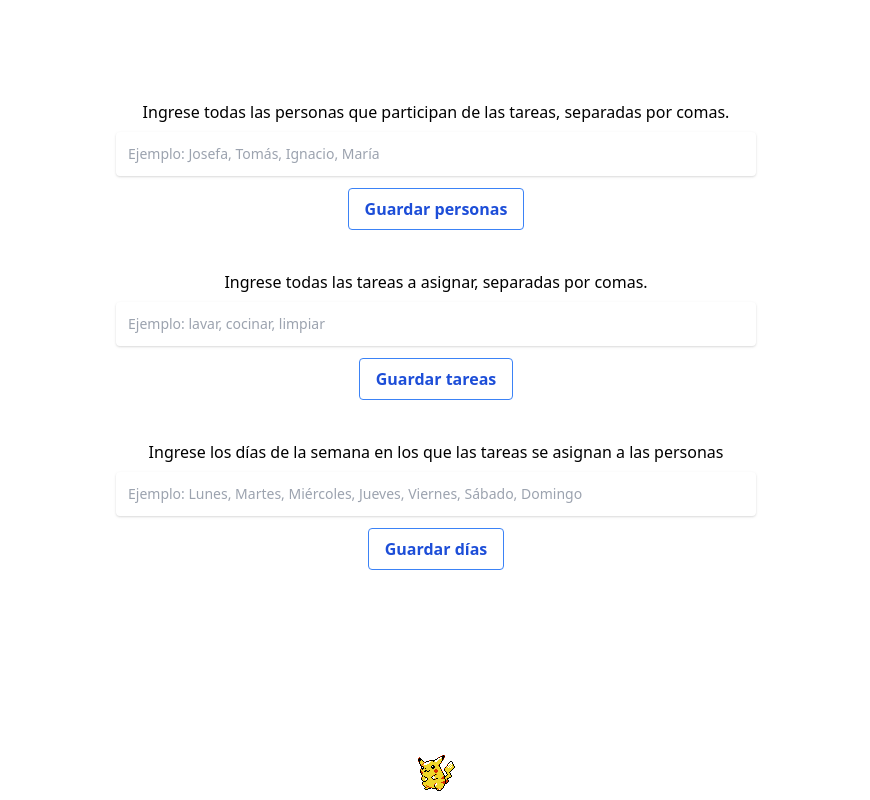
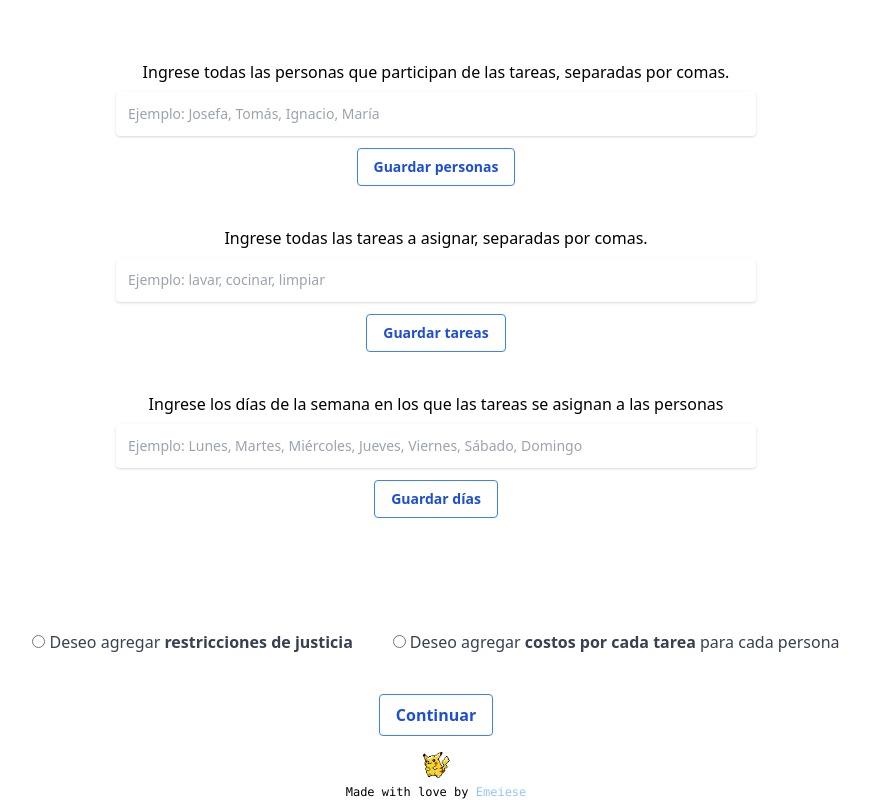
Before and after one commit to emeiese/task-assignation-frontend, a Vue app: page /assigner in a window 1280 px wide. Shown: the whole page, without its empty margins (204-1074 px from the left). Built offline with nearby package versions, Linux system fonts and the light colour scheme.

Commit message:
Agregando nuevas celdas al assigner

```diff
--- a/src/App.vue
+++ b/src/App.vue
@@ -10,6 +10,6 @@ export default {
 <style>
 #app {
   /*text-align: center;*/
-  margin-top: 60px;
+  margin-top: 20px;
 }
 </style>
--- /dev/null
+++ b/src/components/SimpleTooltip.vue
@@ -0,0 +1,66 @@
+<template>
+  <!-- recovered from https://qvault.io/javascript/creating-a-custom-tooltip-component-in-vue/ -->
+  <div class="tooltip-box">
+    <slot />
+    <div
+      class="tooltip"
+    >
+      <span
+        class="text text-xs"
+      >{{ text }}</span>
+    </div>
+  </div>
+</template>
+
+<script>
+export default {
+  props: {
+    text: {
+      type: String,
+      required: true
+    }
+  }
+};
+</script>
+
+<style scoped>
+.tooltip-box {
+  position: relative;
+  display: inline-block;
+}
+
+.tooltip-box:hover .tooltip{
+  opacity: 1;
+}
+
+.tooltip {
+  color: #ffffff;
+  text-align: center;
+  padding: 10px 10px;
+  border-radius: 10px;
+
+  width: 300px;
+  bottom: 100%;
+  left: 50%;
+  margin-left: -200px;
+
+  opacity: 0;
+  transition: opacity 1s;
+
+  position: absolute;
+  z-index: 1;
+
+  background: #4858e4;
+}
+
+.text::after {
+  content: " ";
+  position: absolute;
+  top: 100%;
+  left: 50%;
+  margin-left: -5px;
+  border-width: 5px;
+  border-style: solid;
+  border-color: #4858e4 transparent transparent transparent;
+}
+</style>
--- /dev/null
+++ b/src/components/TheFooter.vue
@@ -0,0 +1,28 @@
+<template>
+  <footer class="footer">
+      <div
+        class="w-full flex flex-col align-middle absolute bottom-0 items-center"
+      >
+        <img
+          class="w-10"
+          alt="Pikachu sprite"
+          src="../assets/pikachu_sprite.png"
+          title="I'm not fat, God gave me airbags cuz' I'm precious"
+        />
+        <h3 class="text-xs font-mono">
+          Made with love by
+          <a class="text-blue-300" href="https://github.com/emeiese">
+            Emeiese</a
+          >
+        </h3>
+      </div>
+  </footer>
+</template>
+
+<script>
+export default {
+  name: "FooterSection",
+};
+</script>
+
+<style scoped></style>
--- a/src/components/inputAndSave.vue
+++ b/src/components/inputAndSave.vue
@@ -17,7 +17,7 @@
     </span>
   </div>
   <button
-    class="bg-transparent hover:bg-blue-500 text-blue-700 font-semibold hover:text-white py-2 px-4 border border-blue-500 hover:border-transparent rounded"
+    class=" text-sm bg-transparent hover:bg-blue-500 text-blue-700 font-semibold hover:text-white py-2 px-4 border border-blue-500 hover:border-transparent rounded"
     @click="$emit('save-objects', objects)"
   >
     {{ saveString }}
--- a/src/main.js
+++ b/src/main.js
@@ -1,4 +1,4 @@
-import { createApp } from "vue";
+import { createApp} from "vue";
 import App from "./App.vue";
 import "@/assets/css/tailwind.css";
 import router from "./router";
--- a/src/views/assigner.vue
+++ b/src/views/assigner.vue
@@ -1,5 +1,5 @@
 <template>
-  <div class="w-full flex flex-col m-10 items-center mx-auto">
+  <div class="w-full flex flex-col m-5 items-center mx-auto">
     <input-and-save
       id="namesInput"
       upperString="Ingrese todas las personas que participan de las tareas, separadas por comas."
@@ -21,29 +21,76 @@
       placeholder="Ejemplo: Lunes, Martes, Miércoles, Jueves, Viernes, Sábado, Domingo"
       saveString="Guardar días"
     ></input-and-save>
-    <div class="flex-col absolute bottom-0 items-center">
-      <img
-        class=""
-        alt="Pikachu sprite"
-        src="../assets/pikachu_sprite.png"
-        title="Holi, soy un pikachu gordito"
-      />
-      <!-- <h3>
-        Made with love by https://github.com/emeiese
-      </h3> -->
+    <div class="flex flex-row pt-28 pb-10 space-x-10">
+      <label class="text-gray-700">
+        <input type="radio" value="" ref="restrictionsSelected" />
+        <span class="ml-1"
+          >Deseo agregar
+          <Tooltip
+            text="Las restricciones de justicia permiten que las tareas se asignen de manera más justa entre todos los participantes a través de los días. Si no seleccionas esta opción, puede que tus asignaciones sean un poco injustas 😮️"
+          >
+            <span class="font-bold cursor-pointer">
+              restricciones de justicia
+            </span>
+          </Tooltip>
+        </span>
+      </label>
+      <label class="text-gray-700">
+        <input type="radio" value="" ref="costsSelected" />
+        <span class="ml-1"
+          >Deseo agregar
+          <Tooltip
+            text="Los costos por cada tarea por persona reflejan qué tanto le cuesta a cada persona hacer una tarea.
+            Si no seleccionas esta opción, se asignará costo 1 para cada tarea por defecto 👀️"
+          >
+            <span class="font-bold cursor-pointer">
+              costos por cada tarea
+            </span>
+          </Tooltip>
+          para cada persona</span
+        >
+      </label>
     </div>
+    <button
+      class="bg-transparent hover:bg-blue-500 text-blue-700 font-semibold hover:text-white py-2 px-4 border border-blue-500 hover:border-transparent rounded"
+      @click="
+        $emit('save-all', {
+          names: names,
+          shores: shores,
+          days: days,
+          eqRestrictions: eqRestrictions,
+          assignCosts: assignCosts,
+        })
+      "
+    >
+      Continuar
+    </button>
   </div>
+  <TheFooter />
 </template>
 
 <script>
 import inputAndSave from "../components/inputAndSave.vue";
+import TheFooter from "../components/TheFooter.vue";
+import Tooltip from "../components/SimpleTooltip.vue";
+
 export default {
-  components: { inputAndSave },
+  components: { inputAndSave, TheFooter, Tooltip },
   data() {
     return {
-      names: [],
-      shores: [],
-      showShoreInput: false,
+      names: ["Josefa", "Tomás", "Ignacio", "María"],
+      shores: ["lavar", "cocinar", "limpiar"],
+      days: [
+        "Lunes",
+        "Martes",
+        "Miércoles",
+        "Jueves",
+        "Viernes",
+        "Sábado",
+        "Domingo",
+      ],
+      eqRestrictions: false,
+      assignCosts: false,
     };
   },
   methods: {
--- a/src/views/landing.vue
+++ b/src/views/landing.vue
@@ -1,5 +1,5 @@
 <template>
-    <div class="w-full flex flex-col">
+  <div class="w-full flex flex-col pt-10">
     <div
       class="p-10 relative mx-auto bg-blue-100 items-center rounded-md border-4 border-blue-500"
     >
@@ -27,19 +27,19 @@
       </div>
     </div>
   </div>
+  <TheFooter/>
 </template>
 
 <script>
 // import HelloWorld from "./components/HelloWorld.vue";
+import TheFooter from "../components/TheFooter.vue";
 
 export default {
   name: "App",
   components: {
-    // HelloWorld,
+    TheFooter,
   },
 };
 </script>
 
-<style scoped>
-
-</style>
+<style scoped></style>
```
